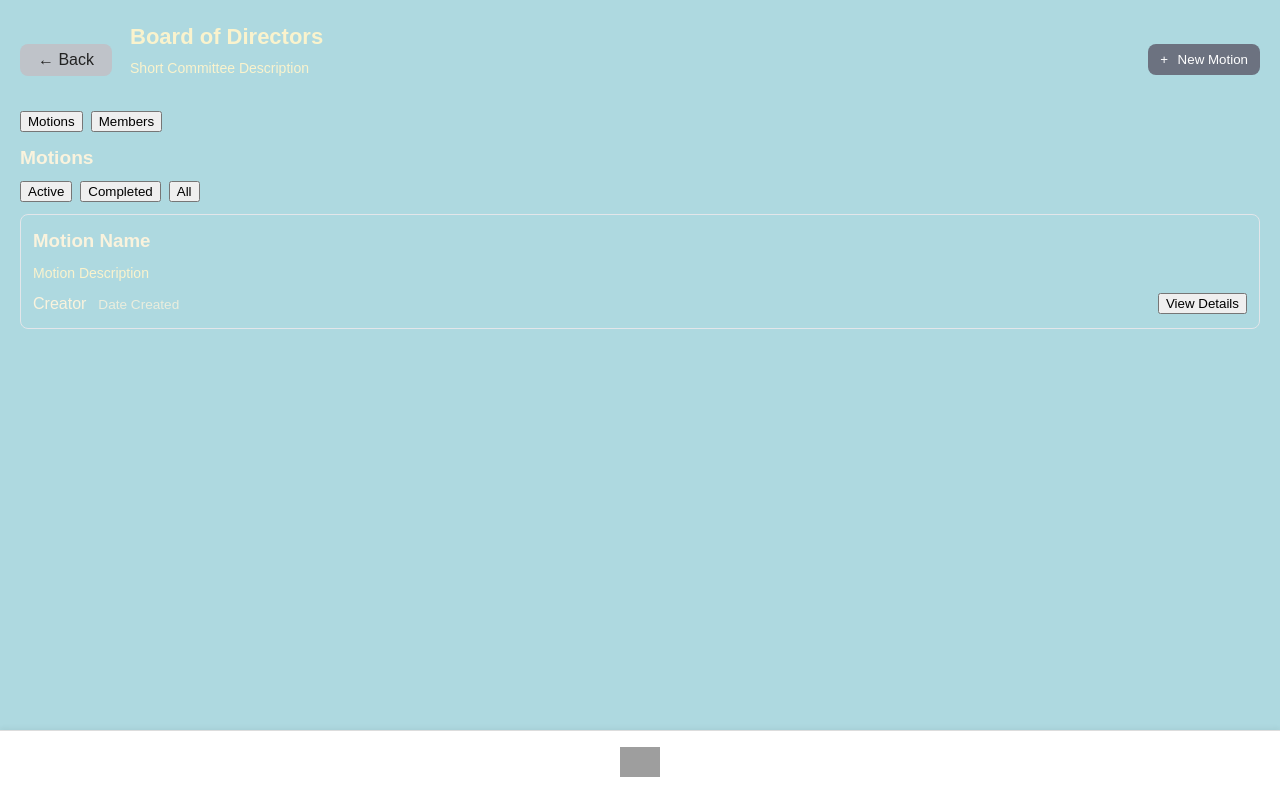
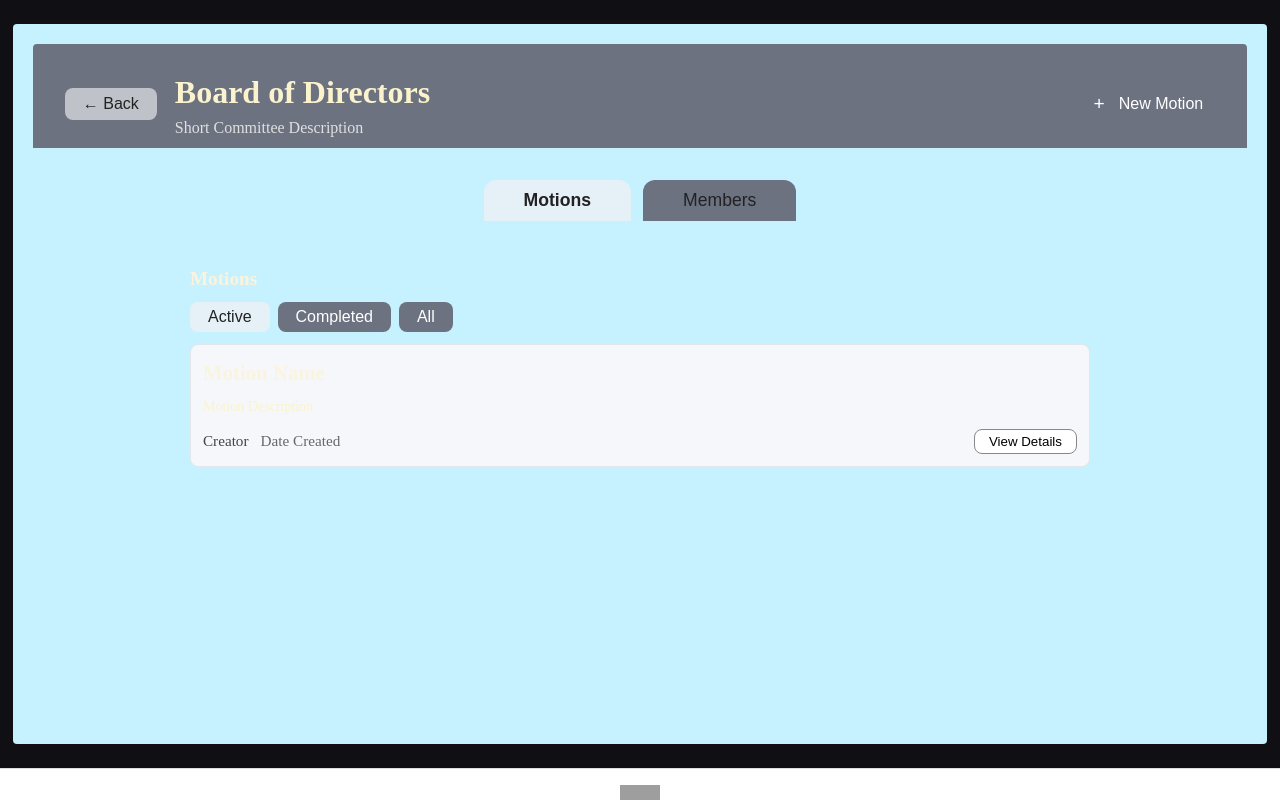
Before and after one commit to calebelster/CSCI432_RROO, a React (Vite) app: page /committee in a window 1280 px wide. Built offline with nearby package versions, Linux system fonts and the light colour scheme; grey boxes are pictures that could not be loaded; a web font is replaced by a local one.

Commit message:
added committee css

```diff
--- /dev/null
+++ b/src/Committee.css
@@ -0,0 +1,149 @@
+body {
+	background: #101014;
+	margin: 0;
+	font-family: serif;
+}
+.committee-container {
+	background: #c6f2ff;
+	margin: 24px auto;
+	border-radius: 4px;
+	max-width: 98vw;
+	min-height: 90vh;
+	padding: 0;
+}
+.committee-header-bar {
+	background: #6c7280;
+	color: #fff;
+	padding: 24px 32px 8px 32px;
+	border-radius: 4px 4px 0 0;
+	display: flex;
+	align-items: center;
+	justify-content: space-between;
+}
+.committee-header-bar h1 {
+	margin: 0;
+	font-size: 2rem;
+}
+.committee-header-bar p {
+	margin: 0;
+	font-size: 1rem;
+	color: #e0e0e0;
+}
+.new-motion-btn {
+	background: #d3d1c2;
+	color: #333;
+	border: none;
+	border-radius: 20px;
+	padding: 8px 18px;
+	font-size: 1rem;
+	display: flex;
+	align-items: center;
+	gap: 8px;
+	cursor: pointer;
+}
+.new-motion-btn span {
+	font-size: 1.2em;
+}
+.tab-bar {
+	display: flex;
+	margin: 32px 0 0 0;
+	justify-content: center;
+}
+.tab {
+	background: #6c7280;
+	color: #222;
+	border: none;
+	border-radius: 12px 12px 0 0;
+	padding: 10px 40px;
+	font-size: 1.1rem;
+	margin: 0 2px;
+	cursor: pointer;
+	transition: background 0.2s;
+}
+.tab.active {
+	background: #e6f0f7;
+	color: #222;
+	font-weight: bold;
+}
+.tab-content {
+	padding: 32px;
+}
+.motions-section,
+.members-section {
+	max-width: 900px;
+	margin: 0 auto;
+}
+.motions-header,
+.members-header {
+	font-size: 1.5rem;
+	margin-bottom: 16px;
+}
+.motion-filters {
+	display: flex;
+	gap: 12px;
+	margin-bottom: 18px;
+}
+.filter-btn {
+	background: #6c7280;
+	color: #fff;
+	border: none;
+	border-radius: 8px;
+	padding: 6px 18px;
+	font-size: 1rem;
+	cursor: pointer;
+}
+.filter-btn.active {
+	background: #e6f0f7;
+	color: #222;
+}
+.motion-card {
+	background: #f6f7fa;
+	border: 2px solid #bfc3c9;
+	border-radius: 12px;
+	padding: 24px;
+	margin-bottom: 18px;
+}
+.motion-card h3 {
+	margin: 0 0 8px 0;
+	font-size: 1.3rem;
+}
+.motion-card p {
+	margin: 0 0 8px 0;
+}
+.motion-card-footer {
+	display: flex;
+	justify-content: space-between;
+	align-items: center;
+	margin-top: 12px;
+}
+.motion-card-footer .creator,
+.motion-card-footer .date {
+	color: #444;
+	font-size: 0.95em;
+}
+.motion-card-footer .view-details-btn {
+	background: #fff;
+	border: 1px solid #888;
+	border-radius: 8px;
+	padding: 4px 14px;
+	cursor: pointer;
+}
+.members-table {
+	width: 100%;
+	background: #f6f7fa;
+	border-radius: 12px;
+	padding: 24px;
+}
+.members-table th,
+.members-table td {
+	text-align: left;
+	padding: 8px 16px;
+	font-size: 1.1rem;
+}
+.members-table th {
+	color: #222;
+	font-weight: bold;
+}
+.members-table tr:not(:last-child) {
+	border-bottom: 1px solid #d0d0d0;
+}
--- a/src/Committee.jsx
+++ b/src/Committee.jsx
@@ -1,5 +1,6 @@
 import React, { useEffect, useState } from 'react';
 import { useNavigate, useLocation } from 'react-router-dom';
+import './Committee.css';
 
 // Committee React component converted from static committee page
 export default function Committee() {
```
Also changed, not shown: src/Commitee.jsx (deleted).
